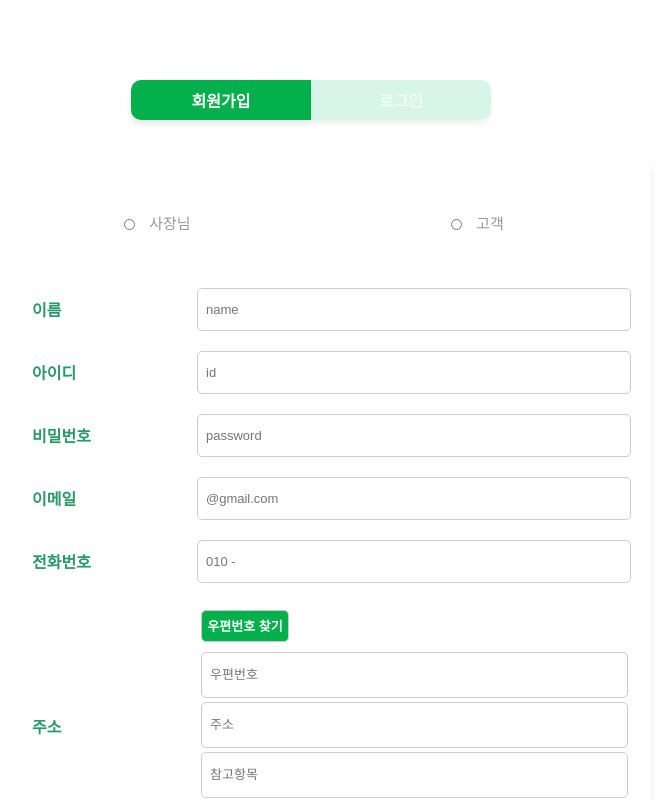
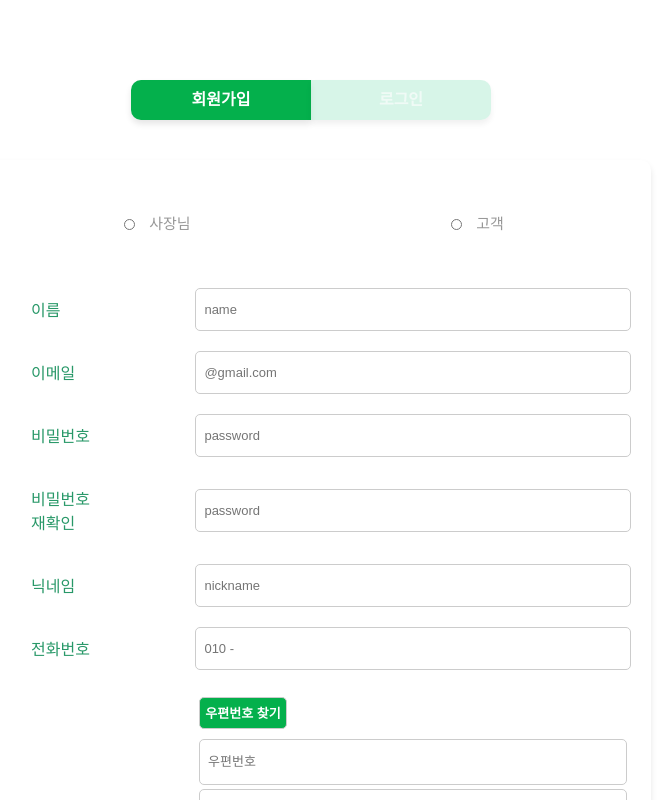
Before and after one commit to LIKELION-12th-HACKERTHON/frontend, a React (Vite) app: page /login in a window 1280 px wide. Shown: the top 800 px of the page, without its empty margins (329-991 px from the left). Built offline with nearby package versions, Linux system fonts and the light colour scheme.

Commit message:
loginapi

```diff
--- a/src/css/signup.css
+++ b/src/css/signup.css
@@ -41,6 +41,8 @@ body {
 .btn {
 	width: 100%;
 	height: 40px;
+	line-height: 40px;
+	padding: 0;
 	display: flex;
 	justify-content: center;
 	align-items: center;
@@ -50,7 +52,6 @@ body {
 	color: rgba(255, 255, 255, 0.635);
 	cursor: pointer;
 	box-shadow: 0 4px 6px rgba(0, 0, 0, 0.1);
-	transition: background-color 0.3s ease, transform 0.3s ease;
 }
 
 #sgp {
@@ -78,14 +79,14 @@ body {
 	box-shadow: 0 4px 6px rgba(0, 0, 0, 0.1);
 	display: flex;
 	flex-direction: column;
-	align-items: center; /* 추가: 수직 가운데 정렬 */
-	margin: auto; /* 추가: 수평 가운데 정렬 */
+	align-items: center;
+	margin: auto;
 }
 
 form {
 	display: flex;
 	flex-direction: column;
-	width: 100%; /* 폼의 너비를 부모에 맞춤 */
+	width: 100%;
 	padding-left: 18px;
 	padding-right: 18px;
 	color: #289868;
@@ -127,7 +128,7 @@ input[type="radio"]:checked {
 	transition: all 0.3s ease;
 }
 
-tr {
+.formdivdiv {
 	display: flex;
 	justify-content: space-between;
 	align-items: center;
@@ -150,7 +151,7 @@ tr {
 	justify-content: left;
 }
 
-th {
+.thdiv {
 	min-width: 60px;
 	width: 9%;
 	text-align: left;
@@ -179,6 +180,7 @@ input {
 	margin-top: 14px;
 	border-radius: 10px;
 	border: none;
+	padding: 0;
 	height: 40px;
 	width: 280px;
 	cursor: pointer;
--- a/src/pages/formlogin.jsx
+++ b/src/pages/formlogin.jsx
@@ -8,11 +8,12 @@ export default function FormLogin() {
 	const navigate = useNavigate();
 	const [formData, setFormData] = useState({
 		job: "",
-		name: "",
-		userid: "",
-		password: "",
+		username: "",
 		email: "",
-		phnum: "",
+		password1: "",
+		password2: "",
+		nickname: "",
+		phone_number: "",
 		address: "",
 		extraAddress: "",
 		sigungu: "",
@@ -56,33 +57,67 @@ export default function FormLogin() {
 		}));
 	};
 
-	const handleSubmit = (event) => {
+	const handleSubmit = async (event) => {
 		event.preventDefault();
 		const {
 			job,
-			name,
-			userid,
-			password,
+			username,
 			email,
-			phnum,
+			password1,
+			password2,
+			nickname,
+			phone_number,
 			address,
 			extraAddress,
 			sigungu,
 			detailAddress,
 		} = formData;
-		console.log(
+
+		// 비밀번호 확인 검사
+		if (password1 !== password2) {
+			alert("비밀번호가 일치하지 않습니다.");
+			return;
+		}
+
+		// API 요청을 위한 데이터 구성
+		const requestData = {
 			job,
-			name,
-			userid,
-			password,
+			username,
 			email,
-			phnum,
+			password: password1, // 서버에 보낼 때는 확인 비밀번호 제외
+			nickname,
+			phone_number,
 			address,
 			extraAddress,
 			sigungu,
-			detailAddress
-		);
-		// Handle the form submission logic here (e.g., API call)
+			detailAddress,
+		};
+
+		try {
+			// 회원가입 API 요청
+			const response = await fetch("https://ourvege.shop/member/signup/", {
+				method: "POST",
+				headers: {
+					"Content-Type": "application/json",
+				},
+				body: JSON.stringify(requestData),
+			});
+
+			if (!response.ok) {
+				// 서버 응답이 정상적이지 않은 경우
+				throw new Error(`HTTP error! status: ${response.status}`);
+			}
+
+			const data = await response.json();
+
+			// 회원가입 성공 처리
+			alert("회원가입이 성공적으로 완료되었습니다.");
+			navigate("/login"); // 로그인 페이지로 이동 또는 다른 동작
+		} catch (error) {
+			// 에러 처리
+			console.error("회원가입 중 오류가 발생했습니다:", error);
+			alert("회원가입 중 오류가 발생했습니다. 다시 시도해주세요.");
+		}
 	};
 
 	return (
@@ -132,44 +167,19 @@ export default function FormLogin() {
 							</div>
 						</div>
 
-						<tr>
-							<th>이름</th>
+						<div className='formdivdiv'>
+							<div className='thdiv'>이름</div>
 							<input
-								name='name'
+								name='username'
 								id='name'
 								placeholder='name'
 								autoComplete='off'
 								required
 								onChange={handleChange}
 							/>
-						</tr>
-
-						<tr>
-							<th>아이디</th>
-							<input
-								name='userid'
-								id='id'
-								placeholder='id'
-								autoComplete='off'
-								required
-								onChange={handleChange}
-							/>
-						</tr>
-
-						<tr>
-							<th>비밀번호</th>
-							<input
-								name='password'
-								id='pw'
-								placeholder='password'
-								autoComplete='off'
-								required
-								onChange={handleChange}
-							/>
-						</tr>
-
-						<tr>
-							<th>이메일</th>
+						</div>
+						<div className='formdivdiv'>
+							<div className='thdiv'>이메일</div>
 							<input
 								name='email'
 								id='email'
@@ -178,32 +188,67 @@ export default function FormLogin() {
 								required
 								onChange={handleChange}
 							/>
-						</tr>
-						<tr>
-							<th>전화번호</th>
+						</div>
+						<div className='formdivdiv'>
+							<div className='thdiv'>비밀번호</div>
 							<input
-								name='phnum'
+								name='password1'
+								id='pw'
+								placeholder='password'
+								autoComplete='off'
+								required
+								onChange={handleChange}
+							/>
+						</div>
+						<div className='formdivdiv'>
+							<div className='thdiv'>비밀번호 재확인</div>
+							<input
+								name='password2'
+								id='pw'
+								placeholder='password'
+								autoComplete='off'
+								required
+								onChange={handleChange}
+							/>
+						</div>
+						<div className='formdivdiv'>
+							<div className='thdiv'>닉네임</div>
+							<input
+								name='nickname'
+								id='nickname'
+								placeholder='nickname'
+								autoComplete='off'
+								required
+								onChange={handleChange}
+							/>
+						</div>
+
+						<div className='formdivdiv'>
+							<div className='thdiv'>전화번호</div>
+							<input
+								name='phone_number'
 								id='phone'
 								placeholder='010 -'
 								autoComplete='off'
 								required
 								onChange={handleChange}
 							/>
-						</tr>
-						<tr id='adth'>
-							<th>주소</th>
+						</div>
+						<div className='formdivdiv' id='adth'>
+							<div className='thdiv'>주소</div>
 							<AddressForm onAddressSelect={handleAddressSelect}></AddressForm>
-						</tr>
-						<tr id='btns'>
-							<td colSpan='2'>
-								<button type='submit' className='loginbtn' onClick={handleMultipleActions}>
+						</div>
+						<div className='formdivdiv' id='btns'>
+							<div className='trspan' colSpan='2'>
+								<button type='submit' className='loginbtn'>
+									{/* onClick={handleMultipleActions} */}
 									회원가입
 								</button>
 								<button type='reset' className='backbtn' onClick={handleClickBack}>
 									되돌아가기
 								</button>
-							</td>
-						</tr>
+							</div>
+						</div>
 					</form>
 				</div>
 			) : (
@@ -243,38 +288,39 @@ export default function FormLogin() {
 							</div>
 						</div>
 
-						<tr>
-							<th>아이디</th>
+						<div className='formdivdiv'>
+							<div className='thdiv'>이메일</div>
 							<input
-								name='userid'
-								placeholder='id'
+								name='email'
+								placeholder='email@naver.com'
 								autoComplete='off'
 								required
 								onChange={handleChange}
 							/>
-						</tr>
+						</div>
 
-						<tr>
-							<th>비밀번호</th>
+						<div className='formdivdiv'>
+							<div className='thdiv'>비밀번호</div>
 							<input
-								name='password'
+								name='password1'
 								placeholder='password'
 								autoComplete='off'
 								required
 								onChange={handleChange}
 							/>
-						</tr>
+						</div>
 
-						<tr id='btns'>
-							<td colSpan='2'>
-								<button type='submit' className='loginbtn' onClick={handleMultipleActions}>
+						<div className='formdivdiv' id='btns'>
+							<div className='trspan' colSpan='2'>
+								<button type='submit' className='loginbtn'>
+									{/* onClick={handleMultipleActions */}
 									로그인
 								</button>
 								<button type='reset' className='backbtn' onClick={handleClickBack}>
 									되돌아가기
 								</button>
-							</td>
-						</tr>
+							</div>
+						</div>
 					</form>
 				</div>
 			)}
```
Also changed, not shown: src/components/address.jsx (+25 -25 lines).
